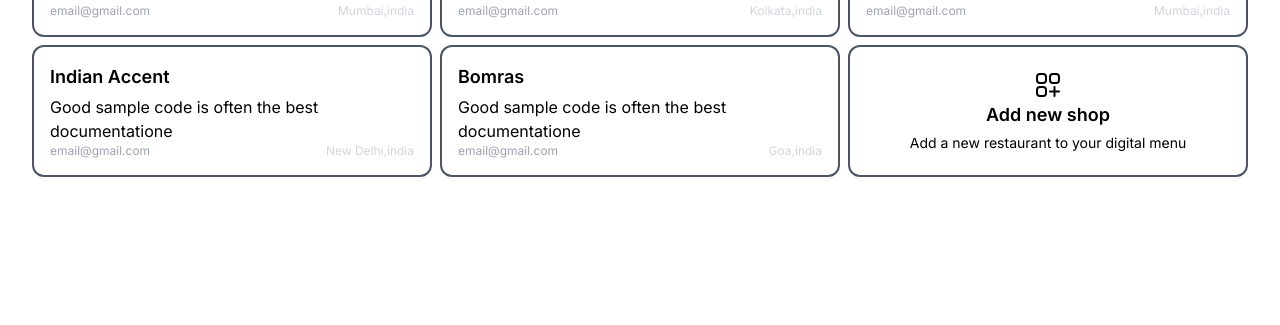
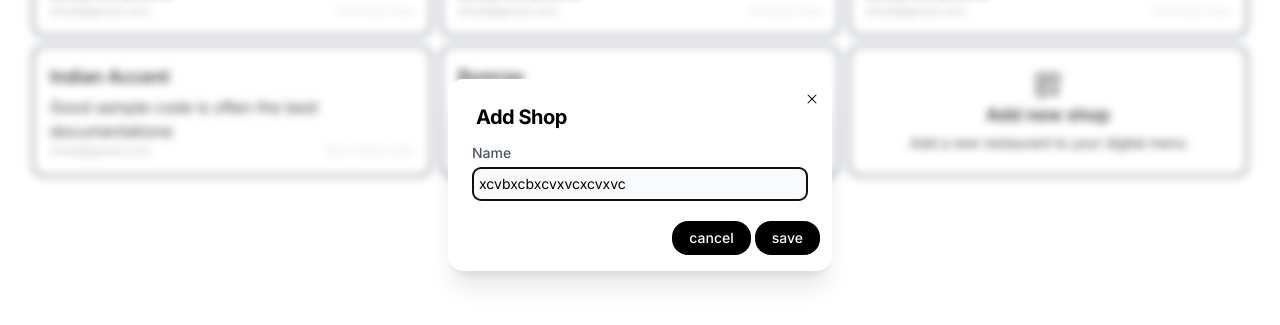
Before and after one commit to SHABIN-K/astral-chat, a Next.js app in the folder menuclick/: page /dashboard in a window 1280 px wide. Shown: the part 225-550 px from the top of the page. Built offline with nearby package versions, Linux system fonts and the light colour scheme; no server answers; sample sign-in values are in the browser's storage.

Commit message:
feat : add new

```diff
--- a/menuclick/app/(root)/(dashboard)/dashboard/page.jsx
+++ b/menuclick/app/(root)/(dashboard)/dashboard/page.jsx
@@ -1,7 +1,7 @@
 "use client";
 
 import { shops } from "@/utils/constants";
-import { ShopModal } from "@/components/modal";
+import { ShopAddEditModal } from "@/components/modal";
 
 import Link from "next/link";
 import { toast } from "sonner";
@@ -9,8 +9,10 @@ import { useState } from "react";
 import { SquaresPlusIcon } from "@heroicons/react/24/outline";
 
 const DashBoard = () => {
-  const [isOpen, setIsOpen] = useState(false);
+  const [isOpen, setIsOpen] = useState(true);
   const [isLoading, setIsLoading] = useState(false);
+
+  const [newShop, setNewShop] = useState("");
 
   const styleDashboard = {
     card: "rounded-xl border-2 border-color p-4 w-full h-full animation-div overflow-hidden",
@@ -77,13 +79,14 @@ const DashBoard = () => {
           </div>
         </div>
       </div>
-      <ShopModal
+      <ShopAddEditModal
         isOpen={isOpen}
         setIsOpen={setIsOpen}
         title="Add Shop"
         btnLabel="save"
         handleBtn={handleCreate}
         isLoading={isLoading}
+        setData={setNewShop}
       />
     </div>
   );
--- a/menuclick/app/globals.css
+++ b/menuclick/app/globals.css
@@ -52,5 +52,14 @@
 
 /* Form desgin*/
 .btn_form {
-  @apply inline-flex justify-center rounded-md border border-transparent bg-btncolor px-4 py-1.5 text-sm font-medium text-btncolor hover:bg-gray-500 dark:hover:text-white focus:outline-none;
+  @apply inline-flex justify-center rounded-2xl border border-transparent bg-btncolor px-4 py-1.5 text-sm font-medium text-btncolor hover:bg-gray-500 dark:hover:text-white focus:outline-none;
 }
+
+.input_form {
+  @apply bg-gray-50 border border-gray-300 text-gray-900 text-sm rounded-lg block w-full p-1;
+}
+
+.label_form {
+  @apply text-color text-sm font-medium;
+}
+/* Form desgin*/
--- a/menuclick/components/modal/ShopModal.jsx
+++ b/menuclick/components/modal/ShopAddEditModal.jsx
@@ -4,15 +4,16 @@ import { Fragment } from "react";
 import { XMarkIcon } from "@heroicons/react/24/solid";
 import { Dialog, Transition } from "@headlessui/react";
 
-import { FormButtons, WaitingLoader } from "../ui";
+import { FormButtons, FormInput, WaitingLoader } from "../ui";
 
-const ShopModal = ({
+const ShopAddEditModal = ({
   isOpen,
   setIsOpen,
   title,
   btnLabel,
   handleBtn,
   isLoading,
+  setData,
 }) => {
   function closeModal() {
     setIsOpen(false);
@@ -52,8 +53,8 @@ const ShopModal = ({
                   />
                 </div>
 
-                <div className="space-y-2 p-2">
-                  <div className="p-2 space-y-2 text-start text-color">
+                <div className="p-2 md:mx-3">
+                  <div className="p-2 text-start text-color">
                     <Dialog.Title
                       as="h3"
                       className="text-xl font-bold tracking-tight"
@@ -61,11 +62,25 @@ const ShopModal = ({
                       {title}
                     </Dialog.Title>
                   </div>
+                  <div className="p-1">
+                    <div className="flex flex-col space-y-1">
+                      <FormInput
+                        label="Name"
+                        type="text"
+                        name="name"
+                        value="xcvbxcbxcvxvcxcvxvc"
+                        placeholder="Enter your shop name"
+                        onChange=""
+                        classLabel="text-gray-600 text-sm font-medium"
+                        classInput="bg-gray-50 dark:bg-gray-700 border border-gray-300 dark:border-gray-600 dark:outline-none text-color text-sm rounded-lg block w-full p-1.5"
+                      />
+                    </div>
+                  </div>
                 </div>
 
                 <div className="flex justify-end items-end px-3 py-2">
                   <FormButtons
-                    mainClass="flex space-x-2"
+                    mainClass="flex space-x-1"
                     primaryClass="btn_form"
                     secondaryClass="btn_form"
                     secondaryLabelClass="flex items-center"
@@ -91,4 +106,4 @@ const ShopModal = ({
   );
 };
 
-export default ShopModal;
+export default ShopAddEditModal;
--- a/menuclick/components/modal/index.js
+++ b/menuclick/components/modal/index.js
@@ -1,4 +1,4 @@
 import ConfirmModal from "./ConfirmModal";
-import ShopModal from "./ShopModal";
+import ShopAddEditModal from "./ShopAddEditModal";
 
-export { ConfirmModal, ShopModal };
+export { ConfirmModal, ShopAddEditModal };
```
